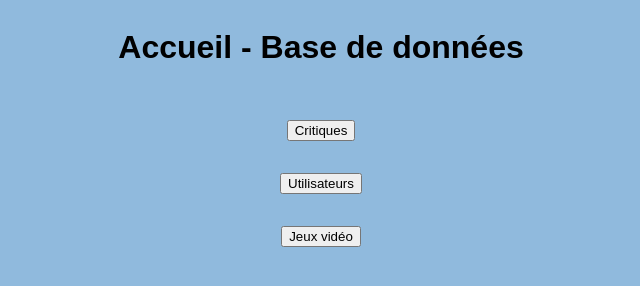
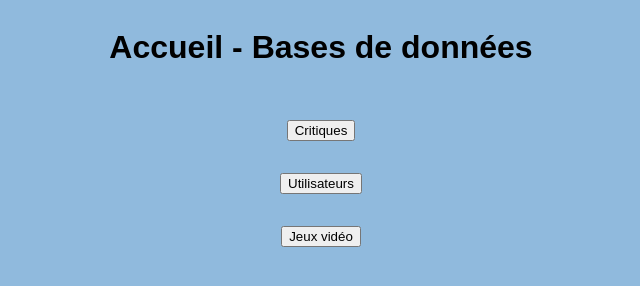
Before and after one commit to BdeB-Org/tp3-h2026-4wa-tp1-achour-melo-jakobtanguay, a website: page public/accueil.html in a window 1280 px wide. Shown: the whole page, without its empty margins (319-959 px from the left). Drawn offline with Linux system fonts and the light colour scheme.

Commit message:
Dernières modifications dans le html et tests d'ajouts et suppressions de données

```diff
--- a/public/accueil.html
+++ b/public/accueil.html
@@ -8,7 +8,7 @@
     <link rel="stylesheet" href="css/styles.css">
 </head>
 <body class="pageAccueil">
-    <h1>Accueil - Base de données</h1>
+    <h1>Accueil - Bases de données</h1>
 
     <button type="submit" id="boutonCritiques">Critiques</button>
     <button type="submit" id="boutonUtilisateurs">Utilisateurs</button>
```
Also changed, not shown: public/editJeux.html (+1 -1 lines), 1 other file.
